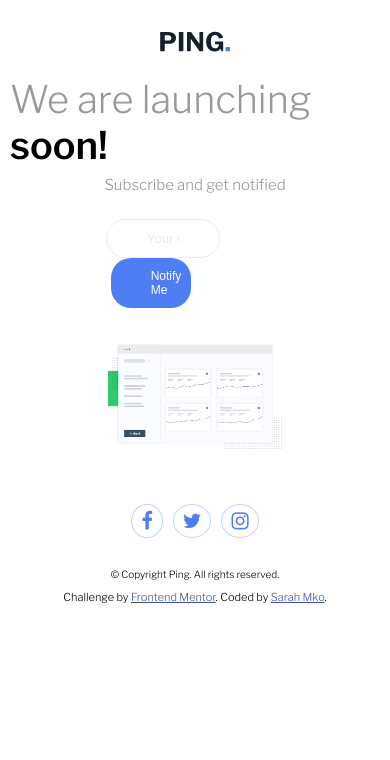
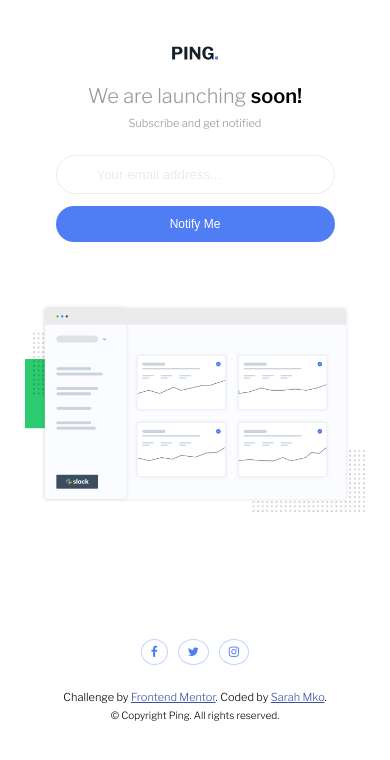
Before and after one commit to sar-mko/ping-coming-soon-page-master, a plain HTML site: page index.html in a window 390 px wide. Drawn offline with nearby package versions, Linux system fonts and the light colour scheme.

Commit message:
add media queries, edit styles

```diff
--- a/index.html
+++ b/index.html
@@ -38,15 +38,17 @@
 
       </ul>
     </div>
-   <span class="copyright"> &copy; Copyright Ping. All rights reserved.</span>
 
   </main>
 
   <footer>
+
     <p class="attribution">
       Challenge by <a href="https://www.frontendmentor.io?ref=challenge" target="_blank">Frontend Mentor</a>.
       Coded by <a href="#">Sarah Mko</a>.
     </p>
+    <p class="copyright attribution" > &copy; Copyright Ping. All rights reserved.</p>
+
   </footer>
   <script src="main.js"></script>
 </body>
--- a/style.css
+++ b/style.css
@@ -29,7 +29,7 @@ main{
     padding: 21px 0 16px 0;
 }
 .dash-img{
-    width: 47%;
+    width: 600px;
     padding: 10px 0 25px 0;
 }
 h1{
@@ -45,7 +45,7 @@ h2{
 /*input styles*/
 .input-cont{
     padding: 25px 5px;
-    width: 51%;
+    width: 600px;
 }
 input{
     padding: 11px 40px;
@@ -73,8 +73,9 @@ button{
 }
 .alert-msg{
     color: hsl(354, 100%, 66%);
-    font-size: 8px;
+    font-size: 9px;
     font-style: italic;
+    padding: 7px 0 0 17px;
 }
 button:hover{
     background-color: hsl(223, 87%, 83%);
@@ -102,4 +103,102 @@ button:hover{
 }
 .copyright {
     font-size: 10px;
+    padding-top: 5px;
 }
+
+/*media queries*/
+
+/* @media screen and (max-width: 900px){
+    .input-cont{
+        width: 59%;
+    }
+}
+
+@media screen and (max-width: 780px){
+    .input-cont{
+        width: 63%;
+    }
+} */
+@media screen and (max-width: 608px){
+main{
+    padding: 10px;
+}
+    .logo-img{
+        width: 60px;
+    }
+    h1{
+        font-size: 32px;
+    }
+    h2{
+        font-size: 13px;
+    }
+    .input-cont{
+        width: 451px;
+    }
+    /* input{
+        width: 100%;
+    }
+    button{
+        width: 100%;
+        margin: 12px 0 0 0;
+
+    } */
+    .dash-img{
+        width: 90%;
+        padding-top: 37px;
+    }
+}
+
+ @media screen and (max-width: 450px){
+    main{
+        padding: 25px;
+    }
+    .logo-img{
+        width: 46px;
+    }
+    h1{
+        font-size: 20px;
+    }
+    h2{
+        font-size: 11px;
+    }
+    .input-cont{
+        width: 85%;
+        /*80 looks good here too*/
+    }
+    input{
+        width: 100%;
+    }
+    button{
+        width: 100%;
+        margin: 12px 0 0 0;
+
+    }
+    .dash-img{
+        width: 100%;
+        padding-top: 37px;
+    }
+    .icons-cont{
+        padding: 102px 0 0 0;
+    }
+    .fa{
+        font-size: 12px;
+    }
+    alert-msg{
+        padding: 7px 0 0 20px;
+    }
+}
+@media screen and (max-width: 260px){
+    main{
+        padding: 5px;
+    }
+    h1{
+        font-size: 15px;
+    }
+    .dash-img{
+        display: none;
+    }
+    .icons-cont{
+        padding: 23px;
+    }
+}
```
